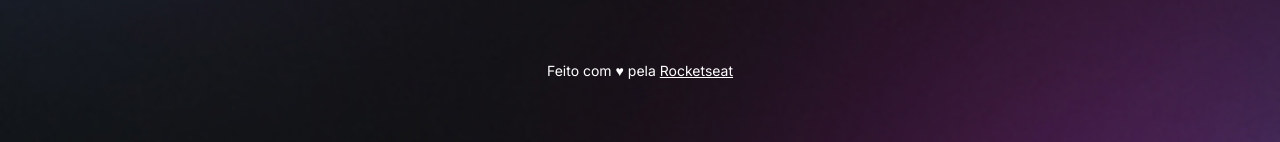
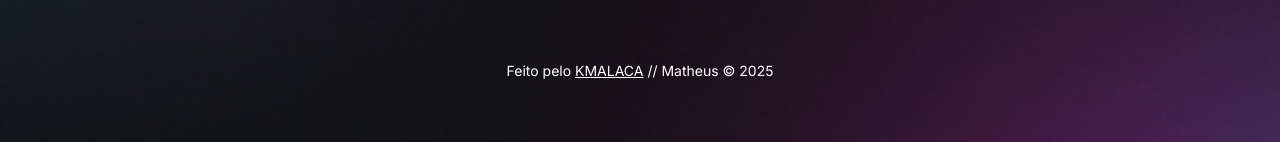
Before and after one commit to KMALACA/projeto001, a plain HTML site: page index.html in a window 1280 px wide. Shown: the part 655-797 px from the top of the page. Drawn offline with nearby package versions, Linux system fonts and the light colour scheme.

Commit message:
Feito pelo kmalaca / roda pé

```diff
--- a/index.html
+++ b/index.html
@@ -121,7 +121,7 @@
       </div>
 
       <footer>
-        Feito com ♥ pela <a href="https://rocketseat.com.br">Rocketseat</a>
+        Feito pelo <a href="https://github.com/KMALACA" target="_blank">KMALACA</a> // Matheus © 2025
       </footer>
     </div>
     <script
```
